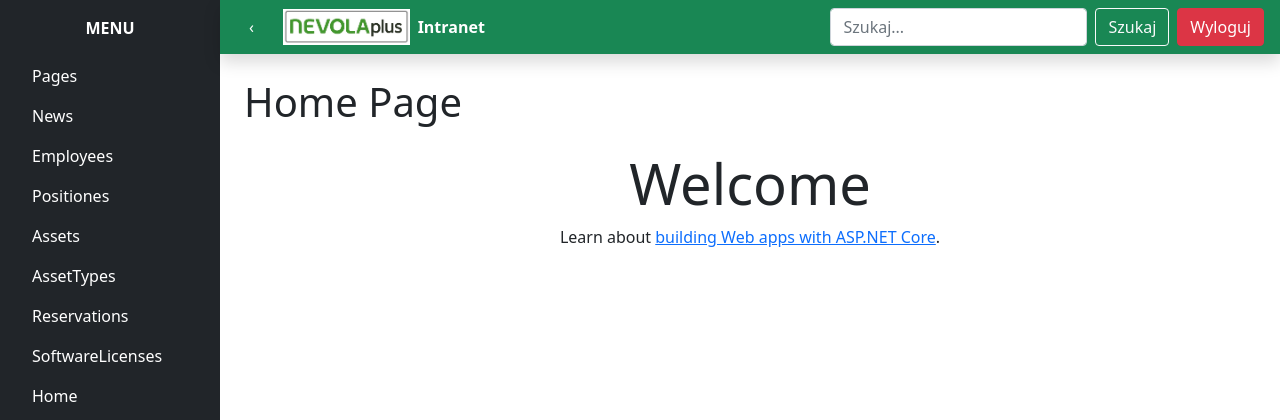
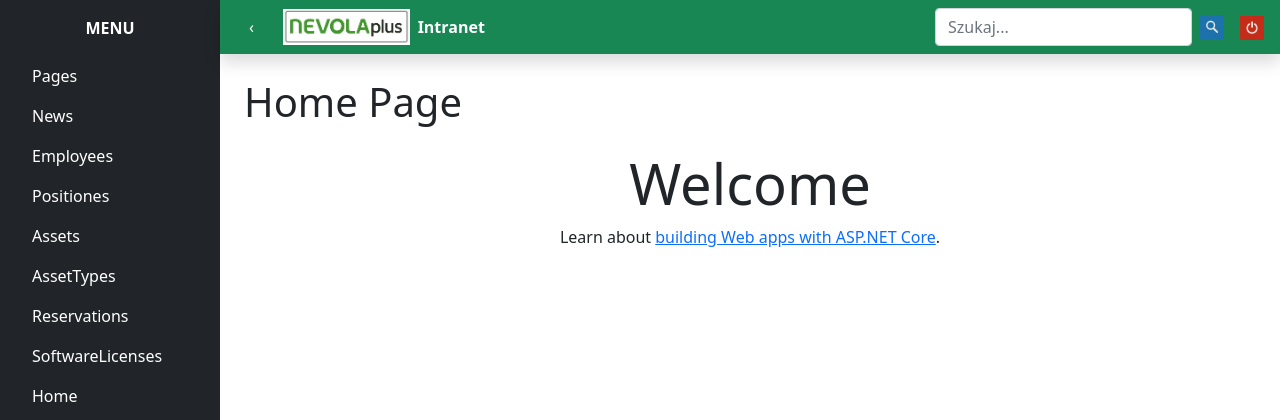
Before and after one commit to MichalGarnuch/NEVOLAplus, an ASP.NET Core app: page / in a window 1280 px wide. Shown: the top 420 px of the page. Run offline with ASP.NET Core 8, Linux system fonts and the light colour scheme.

Commit message:
Layout do oceny na 3.0

```diff
--- a/NEVOLAplus.Intranet/Views/Shared/_Layout.cshtml
+++ b/NEVOLAplus.Intranet/Views/Shared/_Layout.cshtml
@@ -45,10 +45,16 @@
                     <img src="/image/Logo.jpg" alt="Logo" height="36" class="me-2" />
                     Intranet
                 </span>
-                <form class="d-flex ms-auto">
+                <form class="d-flex ms-auto align-items-center">
                     <input class="form-control me-2" type="search" placeholder="Szukaj..." />
-                    <button class="btn btn-outline-light" type="submit">Szukaj</button>
-                    <a asp-controller="Account" asp-action="Logout" class="btn btn-danger ms-2">Wyloguj</a>
+
+                    <!-- Sama ikona szukaj -->
+                    <img src="/image/Szukaj.jpg" alt="Szukaj" style="height: 24px; cursor: pointer;" onclick="this.closest('form').submit()" />
+
+                    <!-- Sama ikona wyloguj -->
+                    <a asp-controller="Account" asp-action="Logout" class="ms-3">
+                        <img src="/image/Wyloguj.jpg" alt="Wyloguj" style="height: 24px; cursor: pointer;" />
+                    </a>
                 </form>
             </div>
         </nav>
```
Also changed, not shown: NEVOLAplus.Portal/Views/Shared/_Layout.cshtml (+9 -3 lines), NEVOLAplus.Intranet/wwwroot/image/Szukaj.jpg (added), NEVOLAplus.Intranet/wwwroot/image/Wyloguj.jpg (added), NEVOLAplus.Portal/wwwroot/image/Szukaj.jpg (added), NEVOLAplus.Portal/wwwroot/image/Wyloguj.jpg (added).
